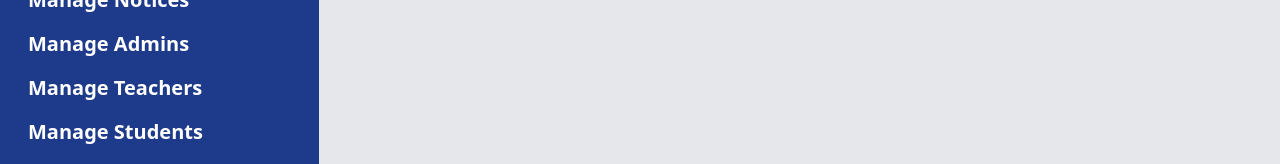
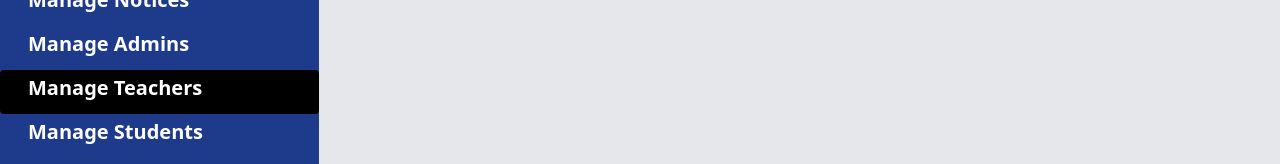
Before and after one commit to aminulislam2002/al-azam-school-college-client, a React (Vite) app: page /dashboard/manageTeachers in a window 1280 px wide. Shown: the part 214-378 px from the top of the page. Built offline with nearby package versions, Linux system fonts and the light colour scheme; no server answers.

Commit message:
add active link components

```diff
--- /dev/null
+++ b/src/Components/ActiveLink.css
@@ -0,0 +1,5 @@
+.active {
+  background-color: black;
+  color: crimson;
+  border-radius: 4px;
+}
--- /dev/null
+++ b/src/Components/ActiveLink.jsx
@@ -0,0 +1,12 @@
+import "./ActiveLink.css";
+import { NavLink } from "react-router-dom";
+
+const ActiveLink = ({ to, children }) => {
+  return (
+    <NavLink to={to} className={({ isActive }) => (isActive ? "active" : "")}>
+      {children}
+    </NavLink>
+  );
+};
+
+export default ActiveLink;
--- a/src/Layouts/DashboardLayout.jsx
+++ b/src/Layouts/DashboardLayout.jsx
@@ -1,6 +1,7 @@
-import { Link, Outlet } from "react-router-dom";
+import { Outlet } from "react-router-dom";
 import { GrMenu } from "react-icons/gr";
 import NavBar from "../Pages/Shared/NavBar/NavBar";
+import ActiveLink from "../Components/ActiveLink";
 
 const DashboardLayout = () => {
   // const [isAdmin] = useAdmin();
@@ -14,56 +15,56 @@ const DashboardLayout = () => {
 
   const adminOptions = (
     <>
-      <Link to="/dashboard/manageEvents">
+      <ActiveLink to="/dashboard/manageEvents">
         <li className="mb-2 px-5 py-1 rounded text-white hover:text-black hover:bg-white mx-2 lg:text-xl font-semibold">
           Manage Events
         </li>
-      </Link>
-      <Link to="/dashboard/manageNotices">
+      </ActiveLink>
+      <ActiveLink to="/dashboard/manageNotices">
         <li className="mb-2 px-5 py-1 rounded text-white hover:text-black hover:bg-white mx-2 lg:text-xl font-semibold">
           Manage Notices
         </li>
-      </Link>
-      <Link to="/dashboard/manageAdmins">
+      </ActiveLink>
+      <ActiveLink to="/dashboard/manageAdmins">
         <li className="mb-2 px-5 py-1 rounded text-white hover:text-black hover:bg-white mx-2 lg:text-xl font-semibold">
           Manage Admins
         </li>
-      </Link>
-      <Link to="/dashboard/manageTeachers">
+      </ActiveLink>
+      <ActiveLink to="/dashboard/manageTeachers">
         <li className="mb-2 px-5 py-1 rounded text-white hover:text-black hover:bg-white mx-2 lg:text-xl font-semibold">
           Manage Teachers
         </li>
-      </Link>
-      <Link to="/dashboard/manageStudents">
+      </ActiveLink>
+      <ActiveLink to="/dashboard/manageStudents">
         <li className="mb-2 px-5 py-1 rounded text-white hover:text-black hover:bg-white mx-2 lg:text-xl font-semibold">
           Manage Students
         </li>
-      </Link>
-      <Link to="/dashboard/manageAllUsers">
+      </ActiveLink>
+      <ActiveLink to="/dashboard/manageAllUsers">
         <li className="mb-2 px-5 py-1 rounded text-white hover:text-black hover:bg-white mx-2 lg:text-xl font-semibold">
           Manage All Users
         </li>
-      </Link>
+      </ActiveLink>
     </>
   );
 
   const teacherOptions = (
     <>
-      <Link to="/dashboard">
+      <ActiveLink to="/dashboard">
         <li className="mb-2 px-5 py-1 rounded text-white hover:text-black hover:bg-white mx-2 lg:text-xl font-semibold">
           {/* This is Teacher */}
         </li>
-      </Link>
+      </ActiveLink>
     </>
   );
 
   const studentOptions = (
     <>
-      <Link to="/dashboard">
+      <ActiveLink to="/dashboard">
         <li className="mb-2 px-5 py-1 rounded text-white hover:text-black hover:bg-white mx-2 lg:text-xl font-semibold">
           {/* This is Student */}
         </li>
-      </Link>
+      </ActiveLink>
     </>
   );
 
@@ -107,11 +108,11 @@ const DashboardLayout = () => {
             </div>
             <div className="flex-none hidden lg:block mt-4">
               <ul className="menu-vertical">
-                <Link to="/dashboard/profile">
+                <ActiveLink to="/dashboard/profile">
                   <li className="mb-2 px-5 py-1 rounded text-white hover:text-black hover:bg-white mx-2 lg:text-xl font-semibold">
                     Profile
                   </li>
-                </Link>
+                </ActiveLink>
                 {isAdmin && <> {adminOptions} </>}
                 {isTeacher && <> {teacherOptions} </>}
                 {isStudent && <> {studentOptions} </>}
@@ -127,11 +128,11 @@ const DashboardLayout = () => {
         <div className="drawer-side">
           <label htmlFor="my-drawer-3" className="drawer-overlay overflow-x-auto max-h-[100vh]"></label>
           <ul className="p-4 w-52 bg-blue-900 overflow-y-auto">
-            <Link to="/dashboard/profile">
+            <ActiveLink to="/dashboard/profile">
               <li className="mb-2 px-5 py-1 rounded text-white hover:text-black hover:bg-white mx-2 lg:text-xl font-semibold">
                 Profile
               </li>
-            </Link>
+            </ActiveLink>
             {isAdmin && <> {adminOptions} </>}
             {isTeacher && <> {teacherOptions} </>}
             {isStudent && <> {studentOptions} </>}
```
